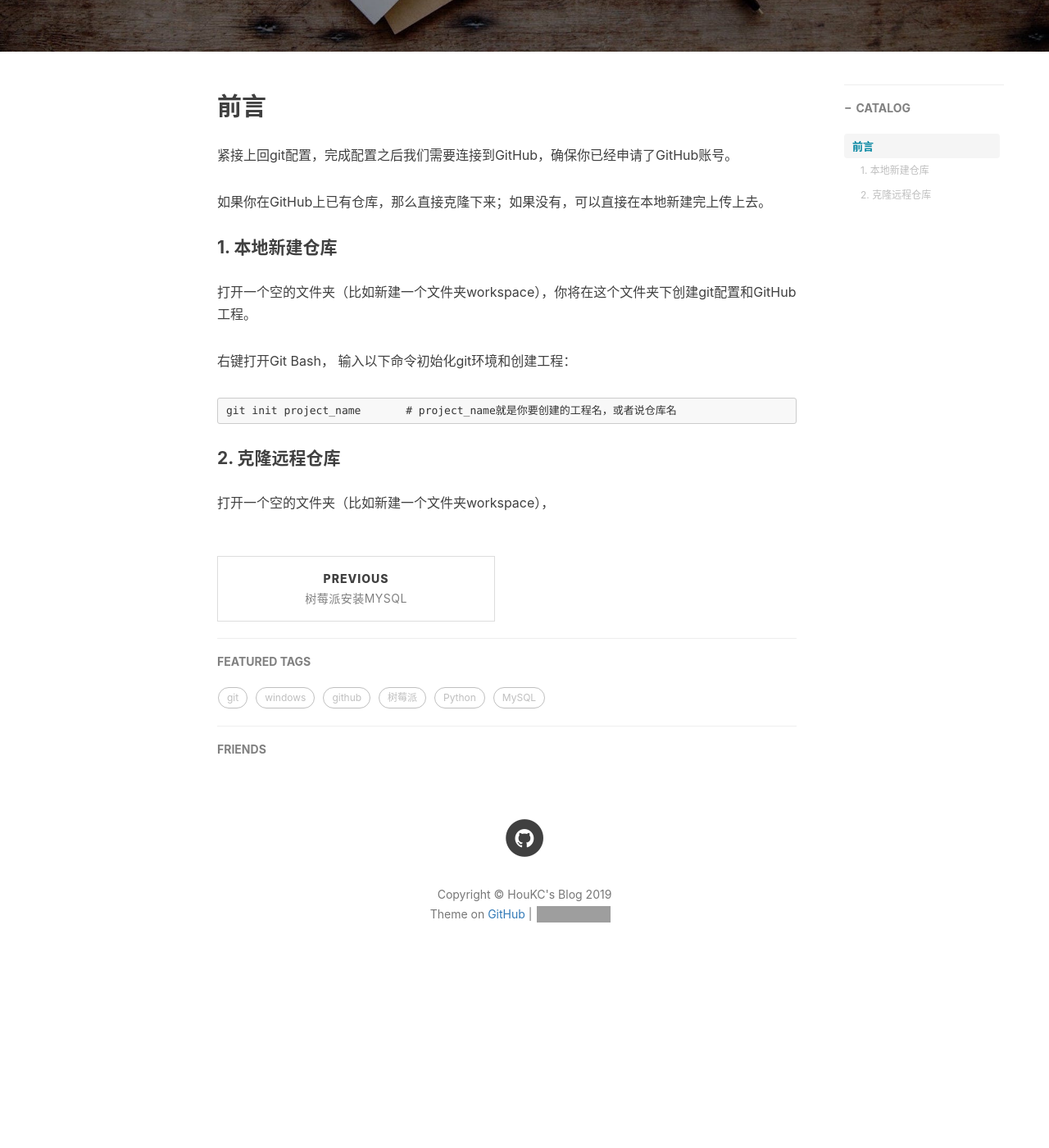
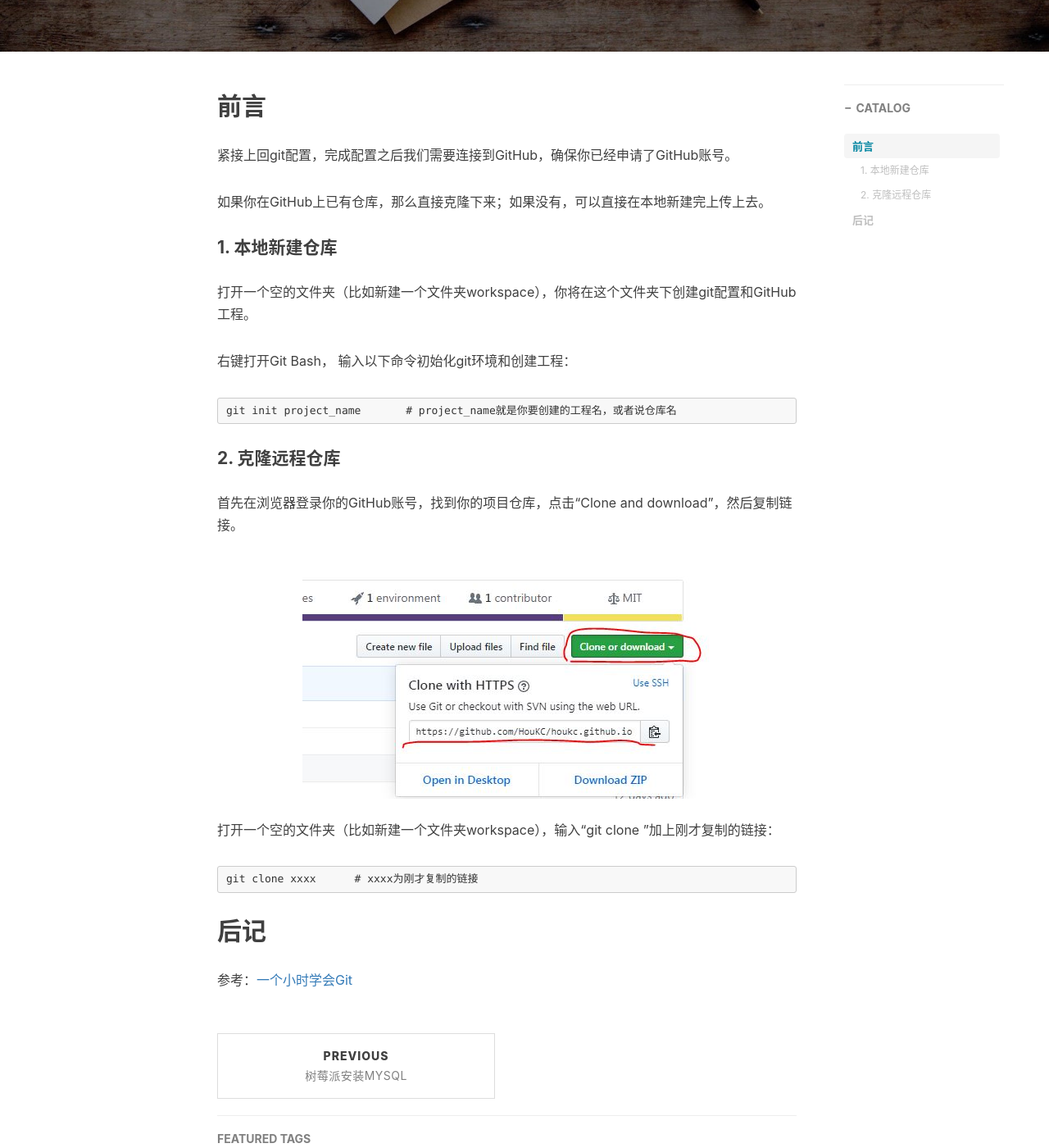
Before and after one commit to HouKC/houkc.github.io, a Jekyll site: the page built from _posts/2019-12-03-gitCommand.md, in a window 1280 px wide and 1400 px high, scrolled down 460 px. Shown: the whole window at 82% size. Built offline with Jekyll 4.4.1, drawn with Linux system fonts in a browser that asks for light colours; nearby versions of some CDN libraries; comment, search, counter and statistics services are not loaded; before the commit the page ends 1679 px from its top, so only the background shows below that; grey boxes are pictures that could not be loaded.

Commit message:
update 2019-12-03-gitCommand.md

````diff
--- a/_posts/2019-12-03-gitCommand.md
+++ b/_posts/2019-12-03-gitCommand.md
@@ -27,4 +27,11 @@ git init project_name       # project_name就是你要创建的工程名，或
 ```
 
 #### 2. 克隆远程仓库
-打开一个空的文件夹（比如新建一个文件夹workspace），
+首先在浏览器登录你的GitHub账号，找到你的项目仓库，点击“Clone and download”，然后复制链接。
+ ![clone](https://raw.githubusercontent.com/HouKC/HouKC.github.io/master/img/gitCommand-clone.jpg)
+打开一个空的文件夹（比如新建一个文件夹workspace），输入“git clone ”加上刚才复制的链接：
+```
+git clone xxxx      # xxxx为刚才复制的链接
+```
+## 后记
+参考：[一个小时学会Git](https://www.cnblogs.com/best/p/7474442.html#_label0)
````
Also changed, not shown: img/gitCommand-clone.jpg (added).
